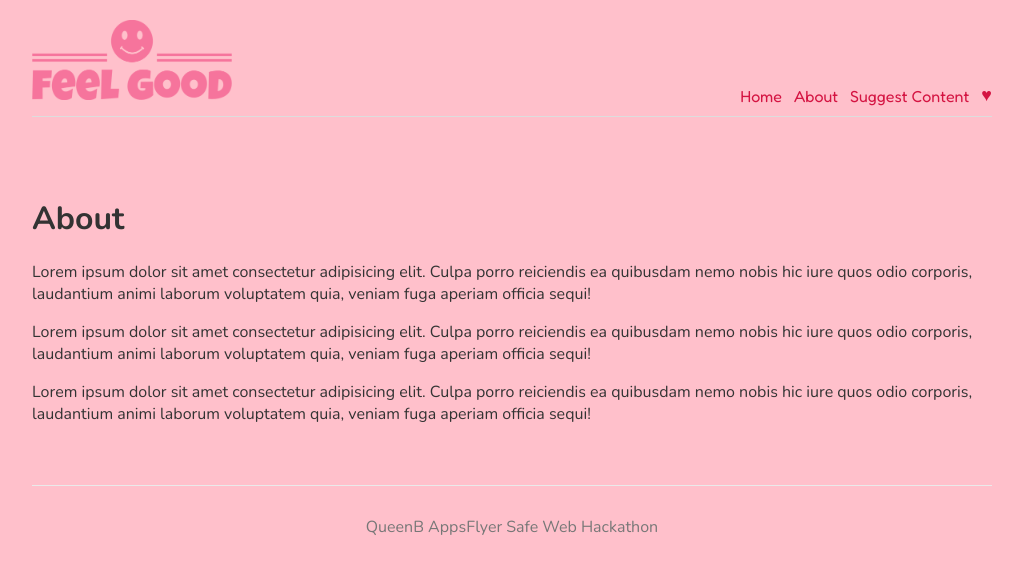
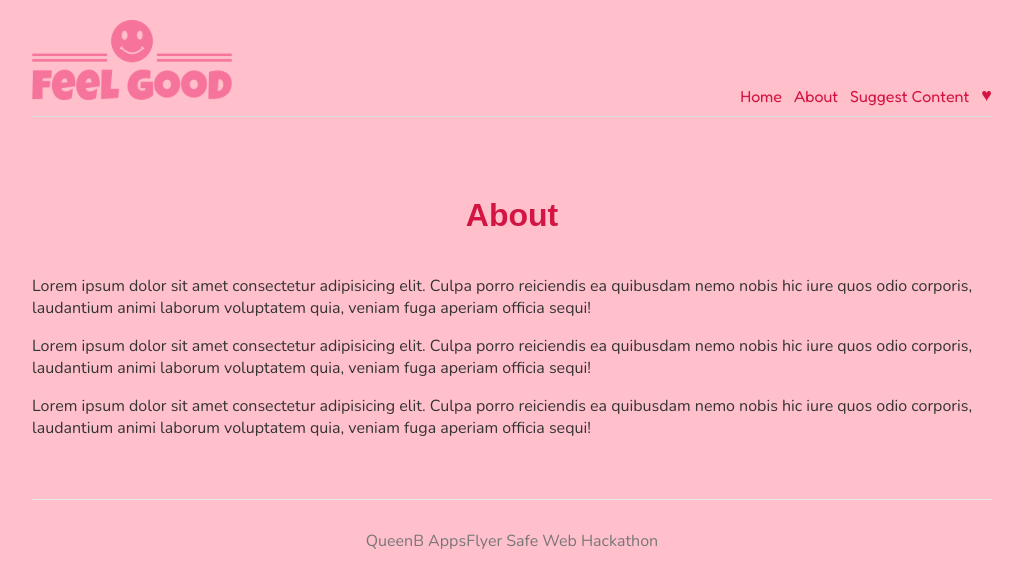
Before and after one commit to SegevBar/safe-web-hackathon-group13, a Next.js app: page /about in a window 1280 px wide. Shown: the top 588 px of the page, without its empty margins (128-1150 px from the left). Built offline with nearby package versions, Linux system fonts and the light colour scheme; a web font is replaced by a local one.

Commit message:
updated about

```diff
--- a/pages/about.js
+++ b/pages/about.js
@@ -1,4 +1,5 @@
-import Head from 'next/head'
+import Head from 'next/head';
+import styles from "../styles/Home.module.css";
 
 const About = () => {
   return (
@@ -8,7 +9,7 @@
         <meta name="keywords" content="ninjas"/>
       </Head>
       <div>
-        <h1>About</h1>
+        <h1 className={styles.title}>About</h1>
         <p>Lorem ipsum dolor sit amet consectetur adipisicing elit. Culpa porro reiciendis ea quibusdam nemo nobis hic iure quos odio corporis, laudantium animi laborum voluptatem quia, veniam fuga aperiam officia sequi!</p>
         <p>Lorem ipsum dolor sit amet consectetur adipisicing elit. Culpa porro reiciendis ea quibusdam nemo nobis hic iure quos odio corporis, laudantium animi laborum voluptatem quia, veniam fuga aperiam officia sequi!</p>
         <p>Lorem ipsum dolor sit amet consectetur adipisicing elit. Culpa porro reiciendis ea quibusdam nemo nobis hic iure quos odio corporis, laudantium animi laborum voluptatem quia, veniam fuga aperiam officia sequi!</p>
```
